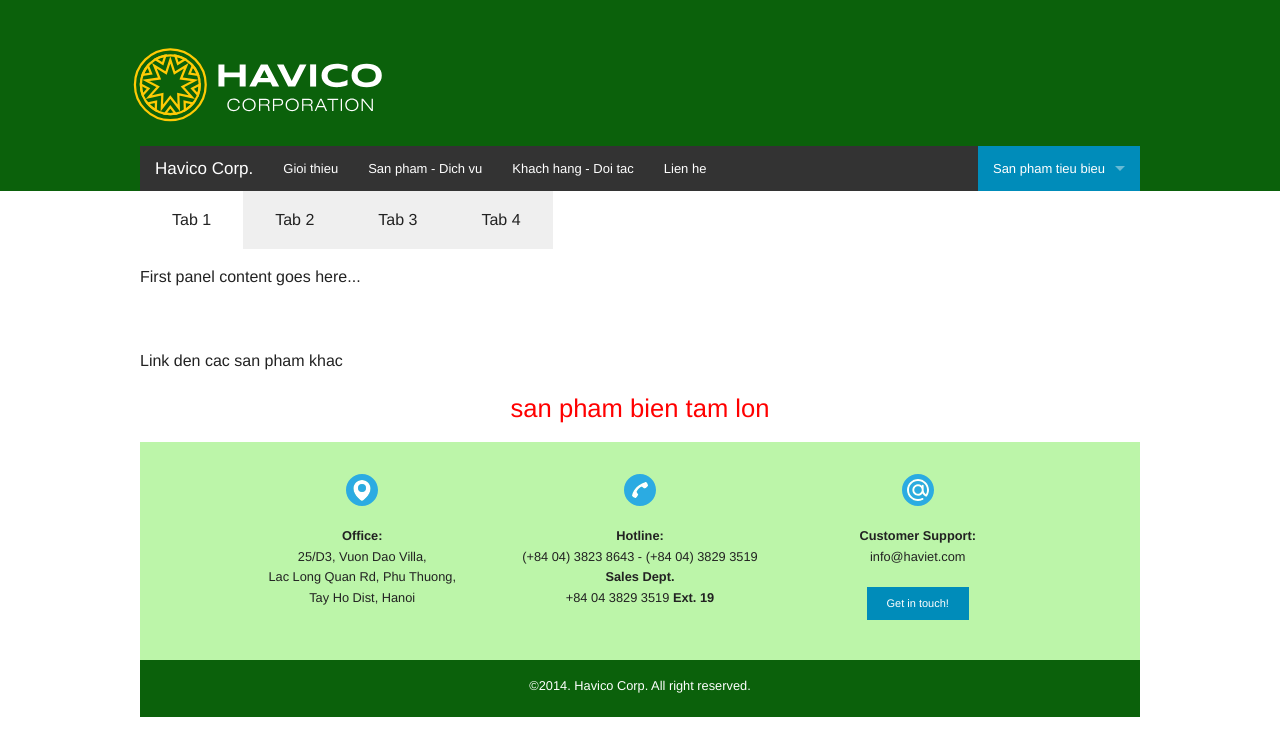
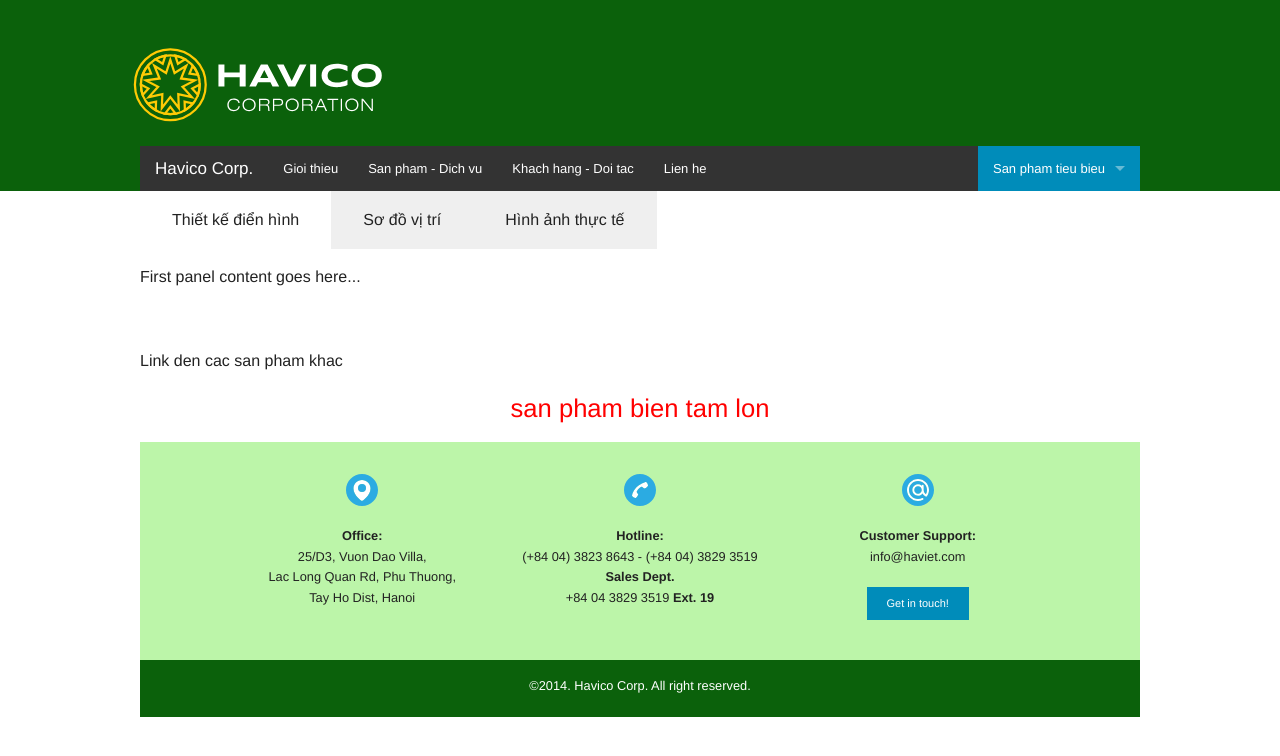
Before and after one commit to haviet/static-on-foundation, a Jekyll site: the page built from sp-billboard.html, in a window 1280 px wide. Shown: the top 756 px of the page. Built offline with Jekyll 4.4.1, drawn with Linux system fonts in a browser that asks for light colours.

Commit message:
Update tab-billboard-content.html

```diff
--- a/_includes/tab-billboard-content.html
+++ b/_includes/tab-billboard-content.html
@@ -1,8 +1,7 @@
 <ul class="tabs" data-tab>
-  <li class="tab-title active"><a href="#panel2-1">Tab 1</a></li>
-  <li class="tab-title"><a href="#panel2-2">Tab 2</a></li>
-  <li class="tab-title"><a href="#panel2-3">Tab 3</a></li>
-  <li class="tab-title"><a href="#panel2-4">Tab 4</a></li>
+  <li class="tab-title active"><a href="#panel2-1">Thiết kế điển hình</a></li>
+  <li class="tab-title"><a href="#panel2-2">Sơ đồ vị trí</a></li>
+  <li class="tab-title"><a href="#panel2-3">Hình ảnh thực tế</a></li>
 </ul>
 <div class="tabs-content">
   <div class="content active" id="panel2-1">
@@ -14,7 +13,4 @@
   <div class="content" id="panel2-3">
     <p>Third panel content goes here...</p>
   </div>
-  <div class="content" id="panel2-4">
-    <p>Fourth panel content goes here...</p>
-  </div>
 </div>
```
